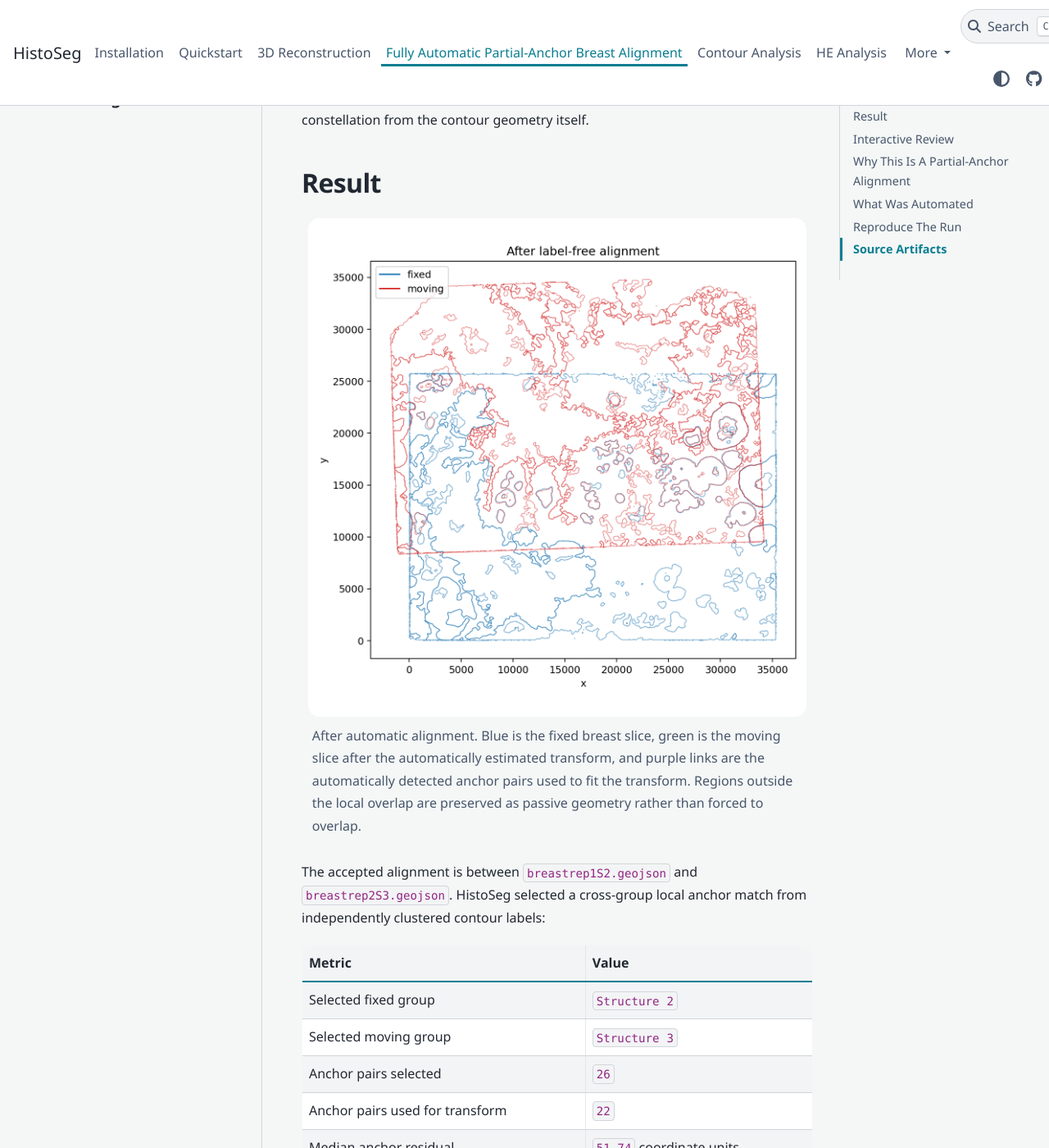
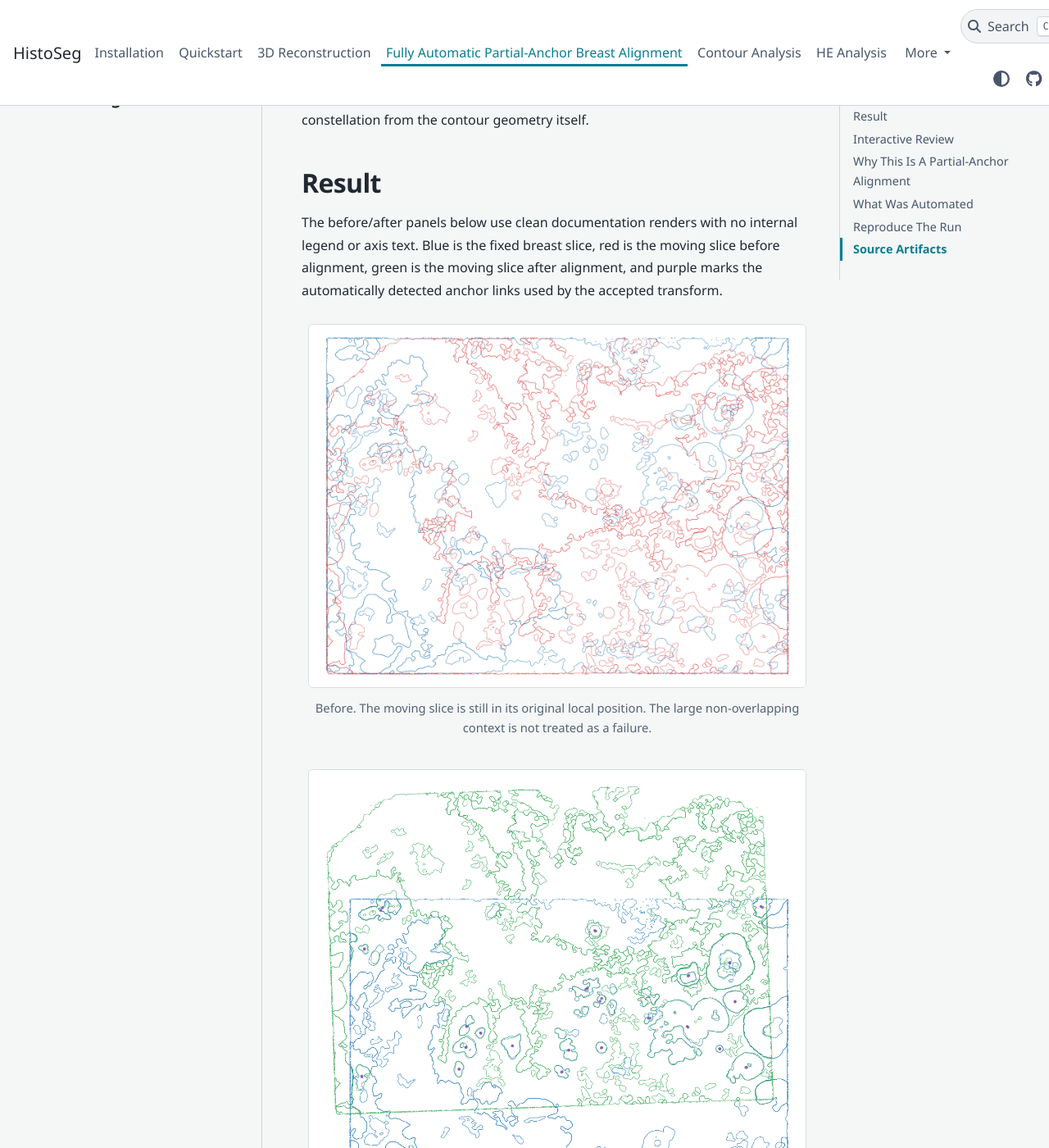
Before and after one commit to hutaobo/HistoSeg, a Sphinx documentation site: the page built from docs/label_free_alignment.md, in a window 1280 px wide and 1400 px high, scrolled down 549 px. Shown: the whole window at 82% size. Built offline with Sphinx 7.4.7 and the PyData theme 0.15.4, drawn with Linux system fonts in a browser that asks for light colours; pages that are not in the unit, such as notebooks, are missing from menus; some of the changed text lies outside the part shown.

Commit message:
Improve breast partial-anchor RTD comparison

````diff
--- a/docs/label_free_alignment.md
+++ b/docs/label_free_alignment.md
@@ -13,15 +13,36 @@ anchor constellation from the contour geometry itself.
 
 ## Result
 
-```{figure} _static/threed/breast/label_free_group_correspondence_20260507/group_overlap_overlay_after.png
-:alt: Fully automatic partial-anchor breast contour alignment after transform
-:width: 100%
+The before/after panels below use clean documentation renders with no internal
+legend or axis text. Blue is the fixed breast slice, red is the moving slice
+before alignment, green is the moving slice after alignment, and purple marks
+the automatically detected anchor links used by the accepted transform.
 
-After automatic alignment. Blue is the fixed breast slice, green is the moving
-slice after the automatically estimated transform, and purple links are the
-automatically detected anchor pairs used to fit the transform. Regions outside
-the local overlap are preserved as passive geometry rather than forced to
-overlap.
+```{raw} html
+<div style="display:grid; grid-template-columns:repeat(auto-fit,minmax(320px,1fr)); gap:18px; align-items:start; margin:1.2rem 0;">
+  <figure style="margin:0;">
+    <img
+      src="_static/threed/breast/label_free_group_correspondence_20260507/breast_partial_anchor_before_clean.png"
+      alt="Breast contour slices before fully automatic partial-anchor alignment"
+      style="width:100%; border:1px solid #d9dde3; border-radius:6px; background:white;"
+    />
+    <figcaption style="font-size:0.92rem; color:#536273; margin-top:0.45rem;">
+      <strong>Before.</strong> The moving slice is still in its original local
+      position. The large non-overlapping context is not treated as a failure.
+    </figcaption>
+  </figure>
+  <figure style="margin:0;">
+    <img
+      src="_static/threed/breast/label_free_group_correspondence_20260507/breast_partial_anchor_after_clean.png"
+      alt="Breast contour slices after fully automatic partial-anchor alignment"
+      style="width:100%; border:1px solid #d9dde3; border-radius:6px; background:white;"
+    />
+    <figcaption style="font-size:0.92rem; color:#536273; margin-top:0.45rem;">
+      <strong>After.</strong> The local overlap is aligned by automatically
+      discovered anchors; non-overlapping tissue remains passive geometry.
+    </figcaption>
+  </figure>
+</div>
 ```
 
 The accepted alignment is between `breastrep1S2.geojson` and
@@ -77,15 +98,6 @@ This is the behavior needed when two slices share a local 3D neighborhood but
 also contain tissue that is absent, shifted, torn, or outside the counterpart
 field of view.
 
-```{figure} _static/threed/breast/label_free_group_correspondence_20260507/group_overlap_overlay_before.png
-:alt: Breast contour slices before automatic partial-anchor alignment
-:width: 100%
-
-Before alignment. Red is the moving slice before the automatic transform. The
-large non-overlapping context is not used as a failure signal; HistoSeg searches
-for a local, geometry-supported anchor constellation instead.
-```
-
 ## What Was Automated
 
 - Landmark discovery was automatic: the transform used `22` accepted anchor
````
Also changed, not shown: docs/_static/threed/breast/label_free_group_correspondence_20260507/breast_partial_anchor_after_clean.png (added), docs/_static/threed/breast/label_free_group_correspondence_20260507/breast_partial_anchor_before_clean.png (added).
